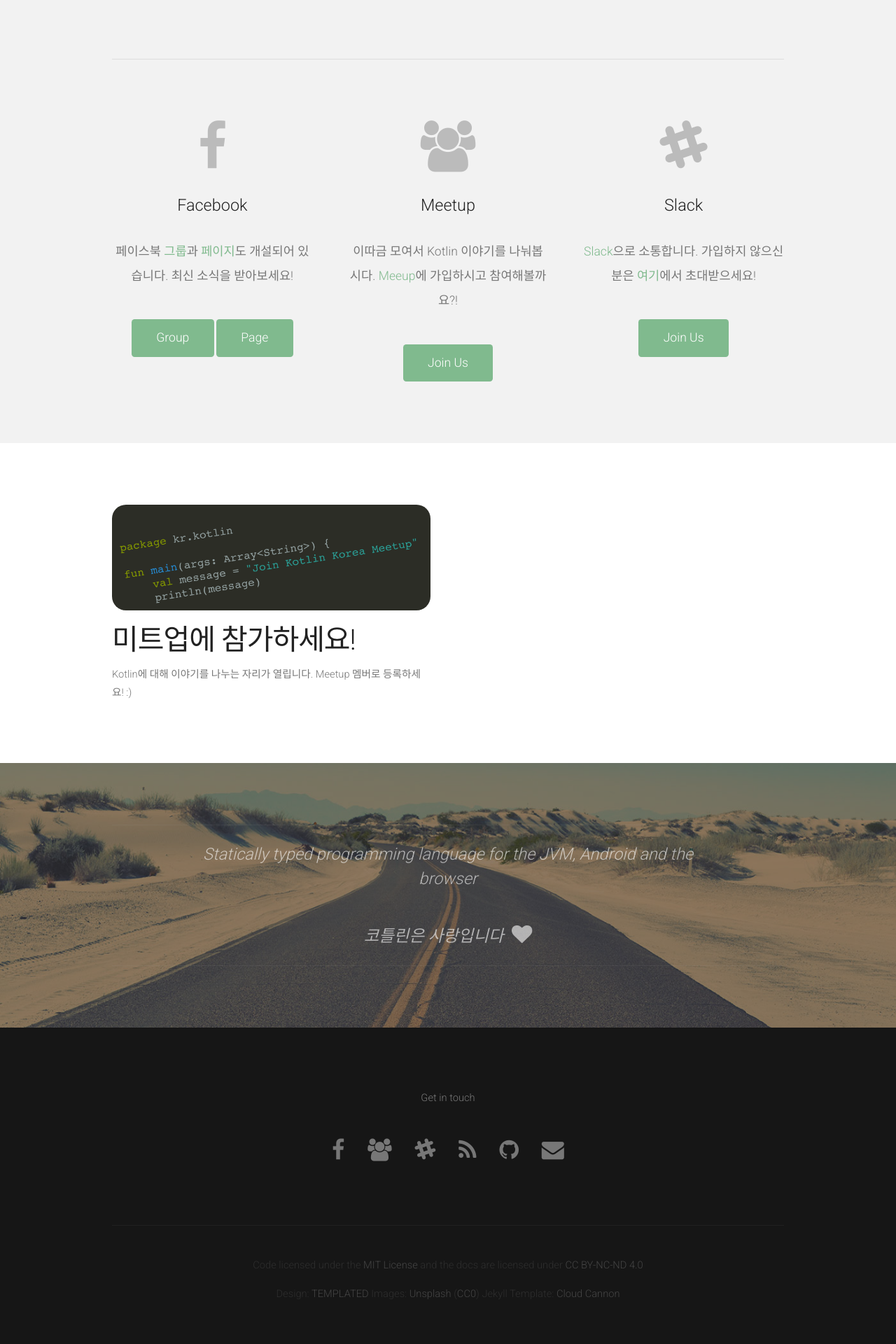
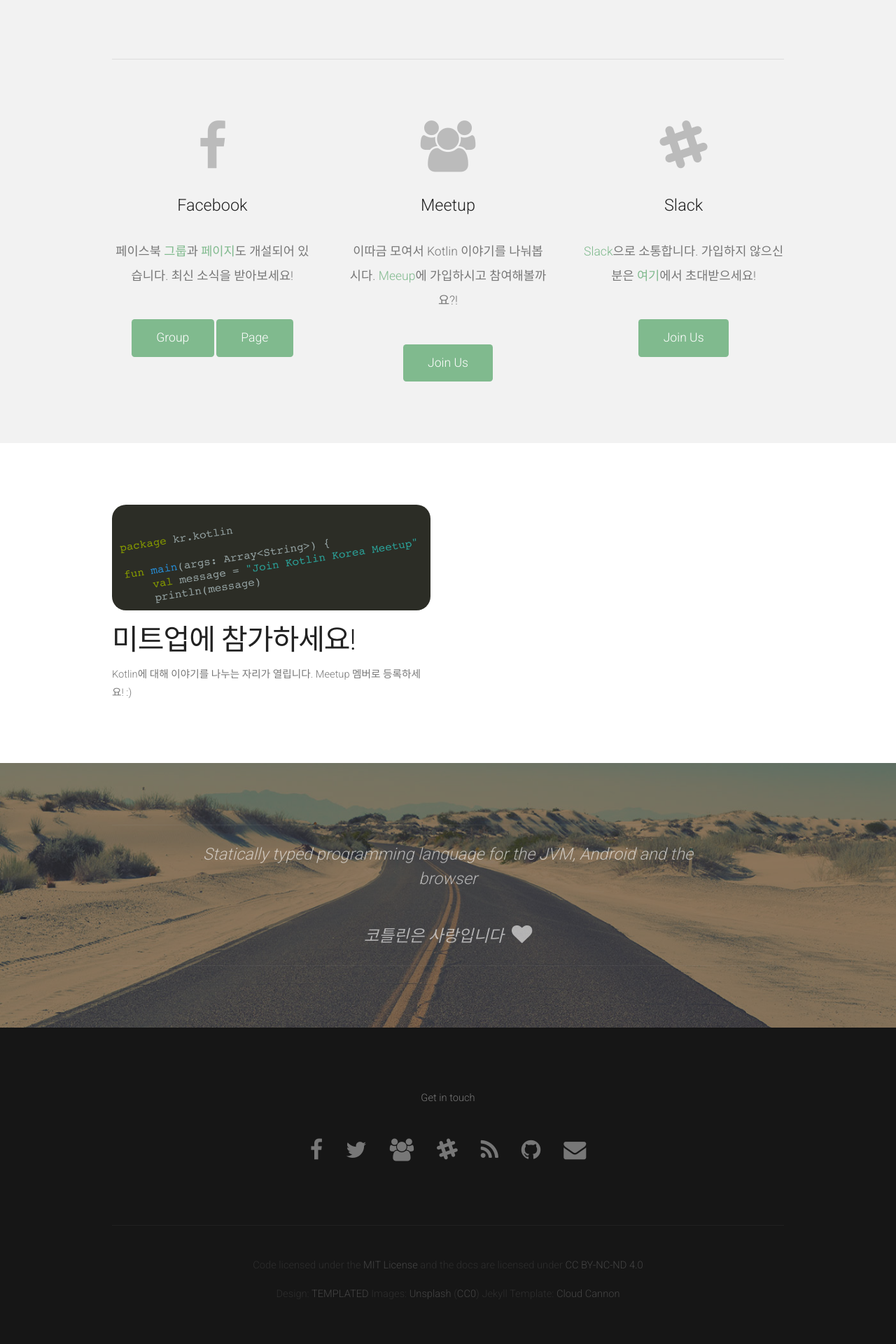
Before and after one commit to kotlinkr/kotlinkr.github.io, a Jekyll site: the page built from index.html, in a window 1280 px wide. Shown: the part 875-2795 px from the top of the page at 70% size. Built offline with Jekyll 4.4.1, drawn with Linux system fonts in a browser that asks for light colours; nearby versions of some CDN libraries.

Commit message:
add twitter

```diff
--- a/_layouts/default.html
+++ b/_layouts/default.html
@@ -111,6 +111,11 @@ Released for free under the Creative Commons Attribution 3.0 license (templated.
 					</a>
 				</li>
 				<li>
+					<a href="https://twitter.com/{{ site.username }}" class="fa fa-twitter">
+						<span>Twitter</span>
+					</a>
+				</li>
+				<li>
 					<a href="https://meetup.com/{{ site.username }}" class="fa fa-users">
 						<span>Meetup</span>
 					</a>
```
